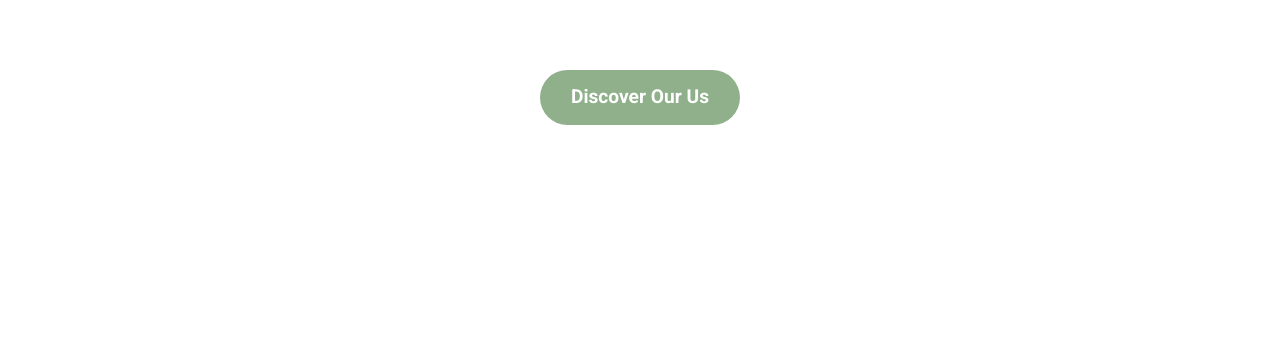
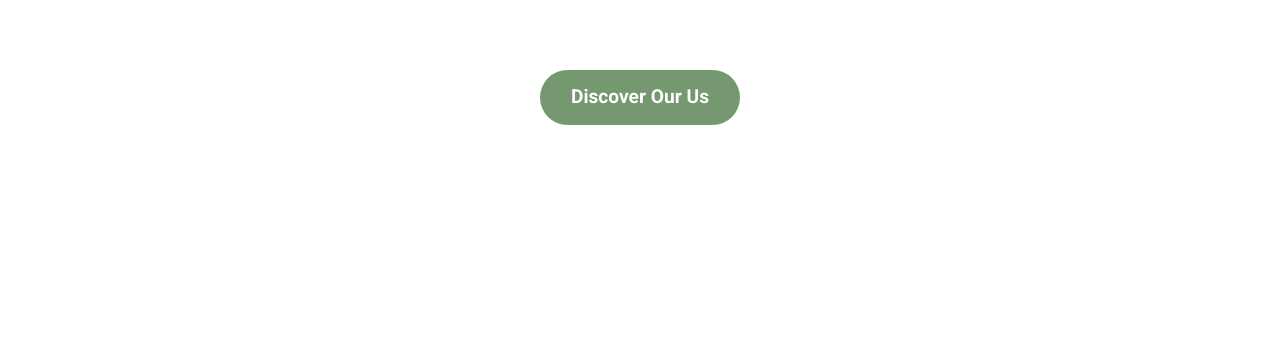
Before and after one commit to nrlmdhah/qualityguard, a plain HTML site: page index.html in a window 1280 px wide. Shown: the part 447-800 px from the top of the page. Drawn offline with nearby package versions, Linux system fonts and the light colour scheme.

Commit message:
Update index.html

```diff
--- a/index.html
+++ b/index.html
@@ -133,7 +133,7 @@
       }
 
       .hero .btn {
-        background-color: #4f8348a1;
+        background-color: #255c1ea1;
         color: #ffffff;
         font-size: 1.2rem;
         padding: 12px 30px;
```
